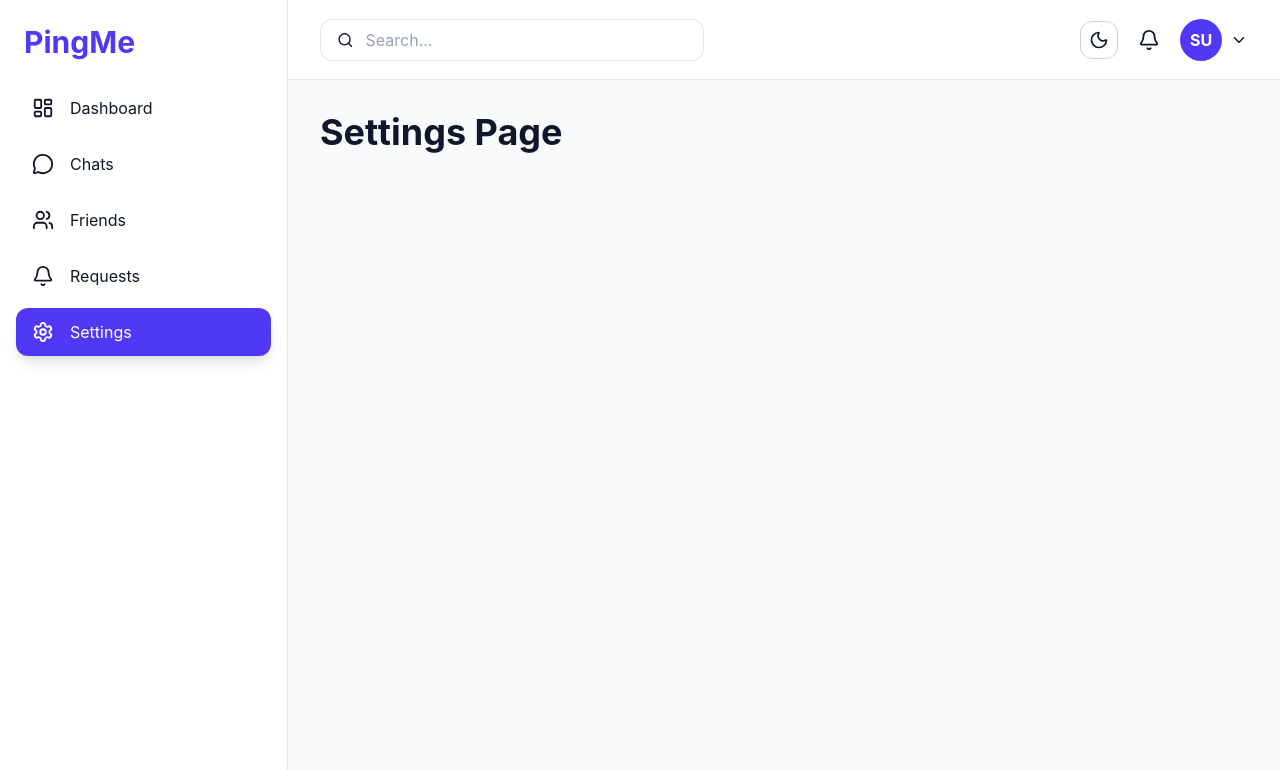
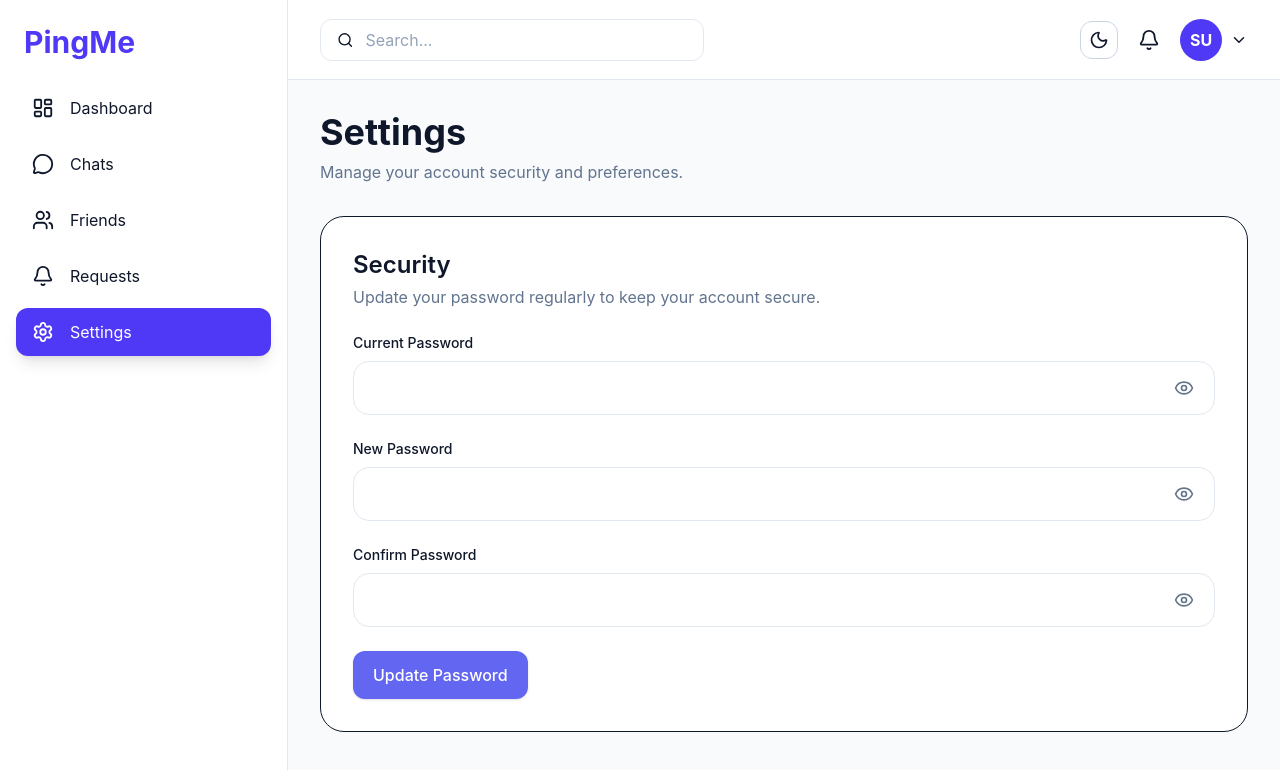
Before and after one commit to soubhagya-behera/pingme, a React (Vite) app in the folder frontend/: page /settings in a window 1280 px wide. Shown: the top 770 px of the page. Built offline with nearby package versions, Linux system fonts and the light colour scheme; sample sign-in values are in the browser's storage.

Commit message:
Successfully Implemented the password change in user settings(frontend + backend)

```diff
--- /dev/null
+++ b/frontend/src/components/user/settings/PasswordCard.jsx
@@ -0,0 +1,82 @@
+import { useState } from "react";
+import toast from "react-hot-toast";
+import Input from "../../ui/Input";
+import Button from "../../ui/Button";
+import PasswordStrength from "./PasswordStrength";
+import UserService from "../../../services/UserService";
+
+export default function PasswordCard() {
+    const [loading, setLoading] = useState(false);
+    const [form, setForm] = useState({
+        currentPassword: "",
+        newPassword: "",
+        confirmPassword: ""
+    });
+
+    // Handle field updates dynamically
+    function handleChange(e) {
+        setForm({
+            ...form,
+            [e.target.name]: e.target.value
+        });
+    }
+
+    // Submit request to the backend UserService
+    async function submit(e) {
+        e.preventDefault();
+        try {
+            setLoading(true);
+            await UserService.changePassword(form);
+
+            toast.success("Password updated successfully");
+
+            // Clear the form fields upon success
+            setForm({
+                currentPassword: "",
+                newPassword: "",
+                confirmPassword: ""
+            });
+        } catch (error) {
+            toast.error(
+                error.response?.data?.message ||
+                "Unable to change password"
+            );
+        } finally {
+            setLoading(false);
+        }
+    }
+
+    return (
+        <form onSubmit={submit} className="space-y-6">
+            <Input
+                label="Current Password"
+                name="currentPassword"
+                type="password"
+                value={form.currentPassword}
+                onChange={handleChange}
+            />
+
+            <Input
+                label="New Password"
+                name="newPassword"
+                type="password"
+                value={form.newPassword}
+                onChange={handleChange}
+            />
+
+            <PasswordStrength password={form.newPassword} />
+
+            <Input
+                label="Confirm Password"
+                name="confirmPassword"
+                type="password"
+                value={form.confirmPassword}
+                onChange={handleChange}
+            />
+
+            <Button type="submit" disabled={loading}>
+                {loading ? "Updating..." : "Update Password"}
+            </Button>
+        </form>
+    );
+}
--- /dev/null
+++ b/frontend/src/components/user/settings/PasswordStrength.jsx
@@ -0,0 +1,50 @@
+export default function PasswordStrength({
+
+    password
+
+}) {
+
+    let text = "";
+    let color = "";
+
+    if (!password) {
+
+        return null;
+
+    }
+
+    if (password.length < 8) {
+
+        text = "Weak";
+
+        color = "text-red-500";
+
+    }
+
+    else if (password.length < 12) {
+
+        text = "Medium";
+
+        color = "text-yellow-500";
+
+    }
+
+    else {
+
+        text = "Strong";
+
+        color = "text-green-600";
+
+    }
+
+    return (
+
+        <p className={`mt-2 text-sm ${color}`}>
+
+            Password Strength : {text}
+
+        </p>
+
+    );
+
+}
--- /dev/null
+++ b/frontend/src/components/user/settings/SettingsHeader.jsx
@@ -0,0 +1,13 @@
+export default function SettingsHeader() {
+    return (
+        <div className="mb-8">
+            <h1 className="text-4xl font-bold">
+                Settings
+            </h1>
+
+            <p className="text-slate-500 mt-2">
+                Manage your account security and preferences.
+            </p>
+        </div>
+    );
+}
--- /dev/null
+++ b/frontend/src/components/user/settings/SettingsSection.jsx
@@ -0,0 +1,37 @@
+export default function SettingsSection({
+
+    title,
+
+    description,
+
+    children
+
+}) {
+
+    return (
+
+        <div className="bg-white rounded-3xl border p-8 mb-8">
+
+            <div className="mb-6">
+
+                <h2 className="text-2xl font-semibold">
+
+                    {title}
+
+                </h2>
+
+                <p className="text-slate-500 mt-1">
+
+                    {description}
+
+                </p>
+
+            </div>
+
+            {children}
+
+        </div>
+
+    );
+
+}
--- a/frontend/src/pages/settings/Settings.jsx
+++ b/frontend/src/pages/settings/Settings.jsx
@@ -1,13 +1,31 @@
+import SettingsHeader from "../../components/user/settings/SettingsHeader";
+
+import SettingsSection from "../../components/user/settings/SettingsSection";
+
+import PasswordCard from "../../components/user/settings/PasswordCard";
+
 export default function Settings(){
 
-    return(
+return(
 
-        <h1 className="text-4xl font-bold">
+<div>
 
-            Settings Page
+<SettingsHeader/>
 
-        </h1>
+<SettingsSection
 
-    );
+title="Security"
+
+description="Update your password regularly to keep your account secure."
+
+>
+
+<PasswordCard/>
+
+</SettingsSection>
+
+</div>
+
+);
 
 }
--- a/frontend/src/services/UserService.js
+++ b/frontend/src/services/UserService.js
@@ -56,7 +56,14 @@ const UserService = {
 
         );
 
-    }
+    },
+
+    changePassword(data) {
+    return api.put(
+        "/user/change-password",
+        data
+    );
+},
 
 };
 
```
